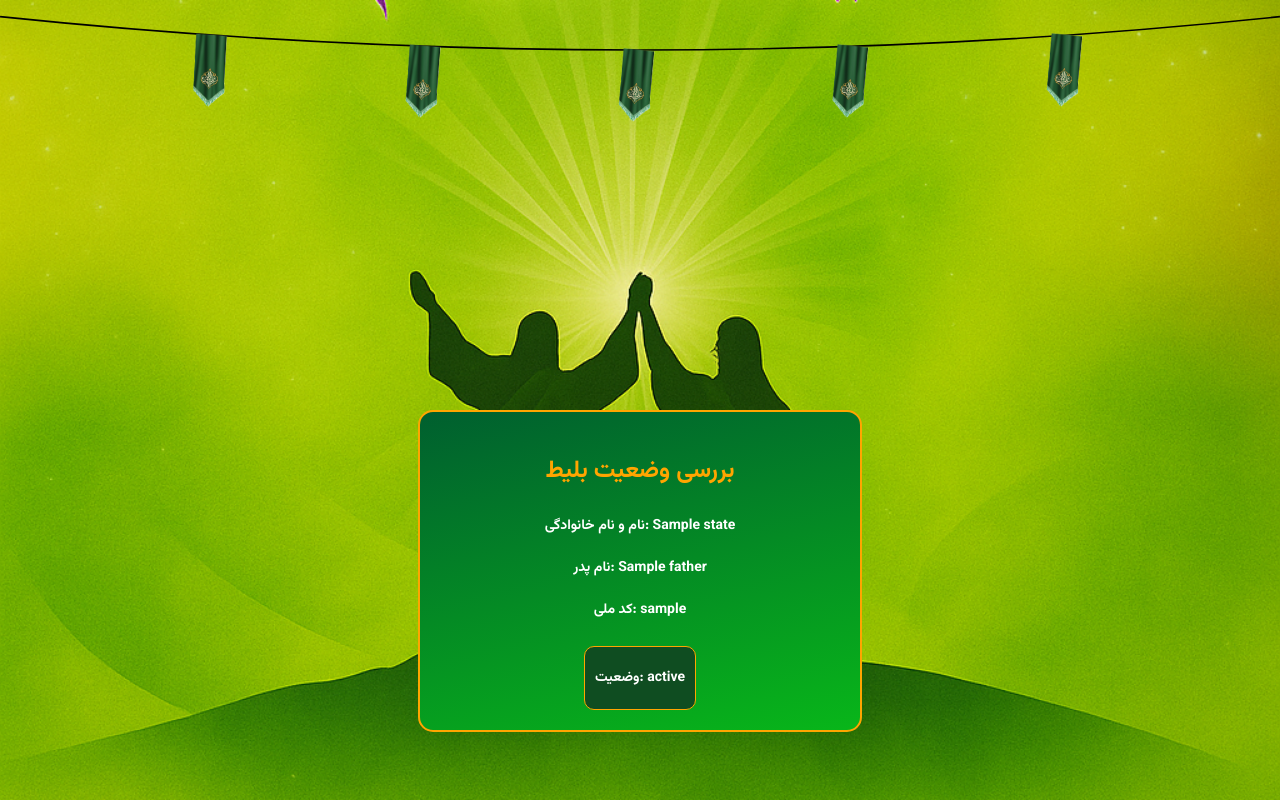
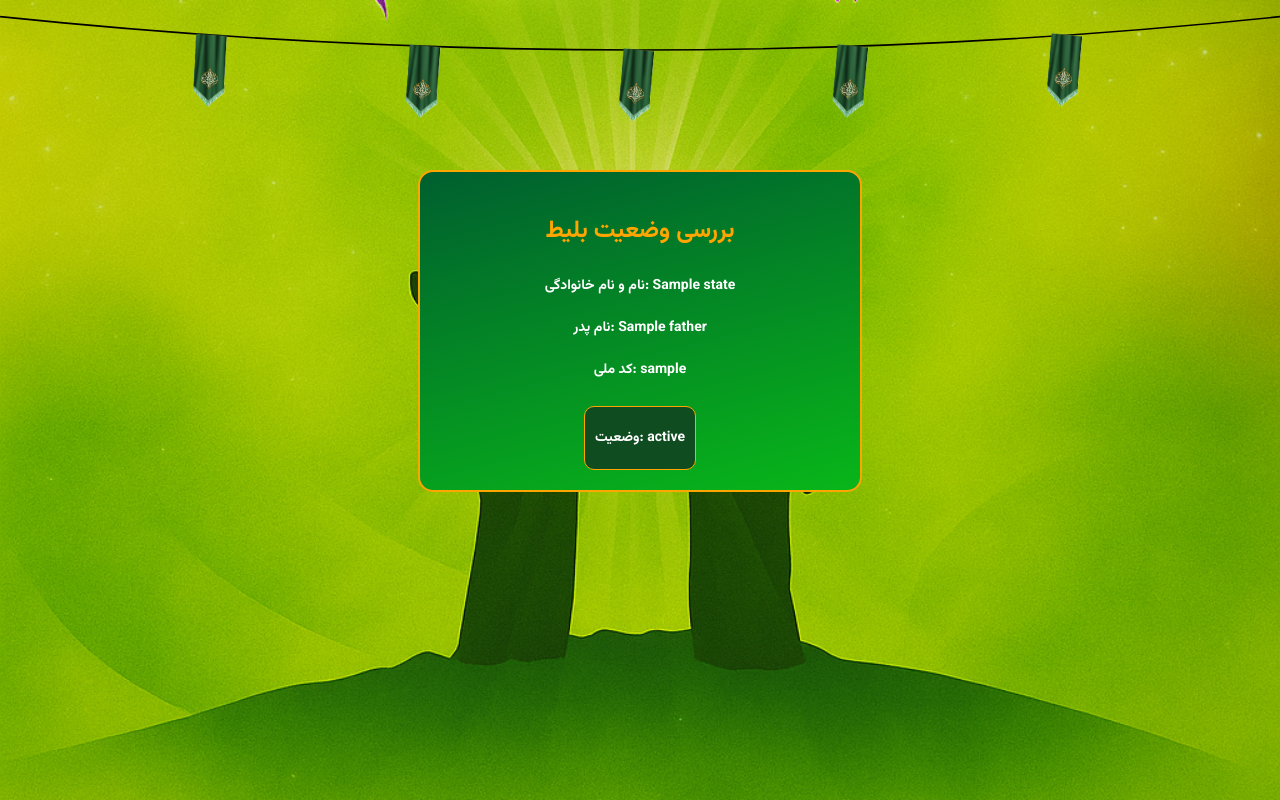
Before and after one commit to Devgodot/mesbah, a Flask app: template templates/check_ticket.html in a window 1280 px wide. Run offline with Flask 3, Linux system fonts and the light colour scheme; the template is opened without the code that fills it: most values are stand-ins (such as "Sample title", 1, 10 or a date in 2020); parts of the project's set-up code (start-up, migrations or seed data) failed here and were passed over; some libraries are stand-ins or nearby versions.

Commit message:
update files

```diff
--- a/templates/check_ticket.html
+++ b/templates/check_ticket.html
@@ -168,12 +168,7 @@
       text-shadow: 0 0 10px #8d44ff;
     }
 
-    .center-figures {
-      margin: 30px 0;
-      height: 180px;
-      background: radial-gradient(circle at center, #fff 0%, #fff0 50%), url("https://i.imgur.com/T2t5nx5.png") no-repeat center;
-      background-size: contain;
-    }
+
 
     .ticket-box {
       background: linear-gradient(166deg, #005f2f, #08b619);
--- a/ticket.py
+++ b/ticket.py
@@ -236,15 +236,12 @@ def check():
             ticket.time = ticket.time.replace(tzinfo=TehranTimezone())
         seconds = (now.timestamp() - ticket.time.timestamp())
         if seconds < 0:
-            state["status"] = "می‌تواند استفاده شود"
+            state["status"] = "هنوز زمان بلیط فرا نرسیده"
         if seconds > 0:
             if seconds > 60 * 30:
                 state["status"] = "زمان بلیط منقضی شده"
             else:
                 state["status"] = "می‌تواند استفاده شود"
-                use_ticket = UseTicket(id=user, season=season)
-                db.session.add(use_ticket)
-                db.session.commit()
     else:
         if user_ticket is None:
             state["status"] = "کاربر بلیطی ندارد"
@@ -261,6 +258,11 @@ def check():
     return response
 @ticket_bp.get("/use_ticket")
 def use_ticket():
+    user = request.args.get("user", "")
+    season = UserInterface.query.first().data.get("train_season", 1)
+    use_ticket = UseTicket(id=user, season=season)
+    db.session.add(use_ticket)
+    db.session.commit()
     return "استفاده شد"
 # راه دیگر برای تبدیل تاریخ جلالی به میلادی و بالعکس بدون khayyam:
 # استفاده از کتابخانه jdatetime (اگر نصب باشد)
```
